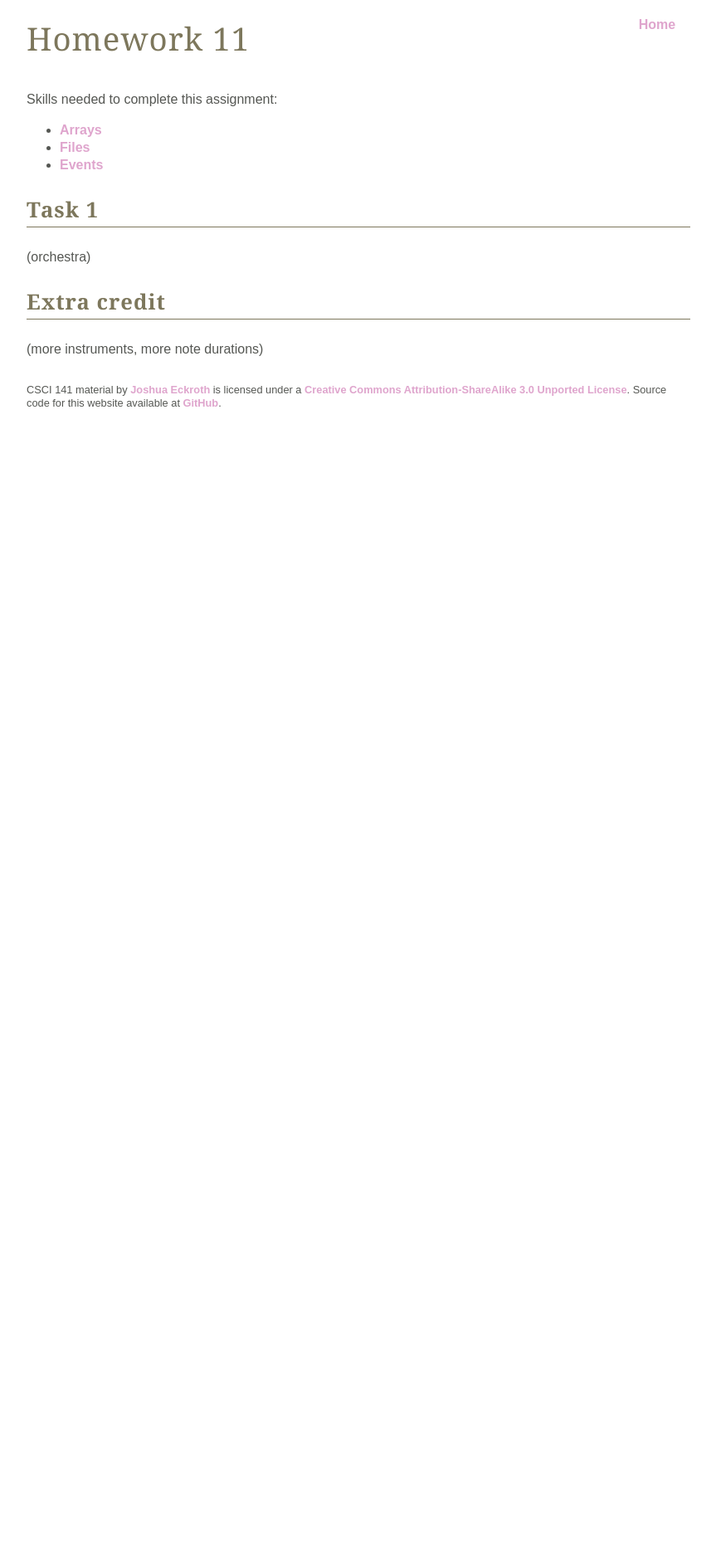
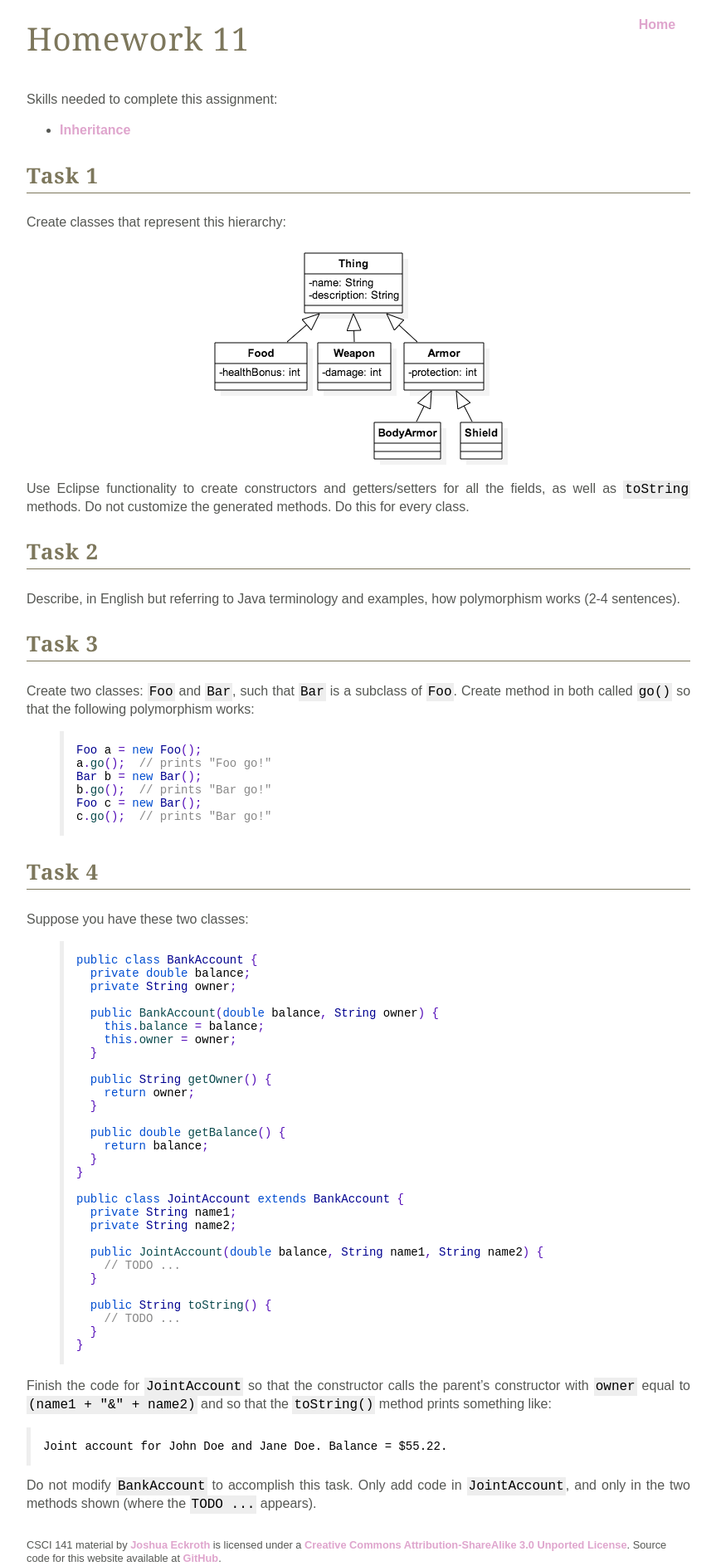
Before and after one commit to joshuaeckroth/csci141-website, a Jekyll site: the page built from homework/homework-11.markdown, in a window 1280 px wide. Shown: the whole page at 83% size, without its empty margins (208-1071 px from the left). Built offline with Jekyll 4.4.1, drawn with Linux system fonts in a browser that asks for light colours; Markdown is read by kramdown in place of the engine named in the settings; before the commit the page ends 900 px from its top, so only the background shows below that.

Commit message:
Some reorg, and HW 11 posted.

````diff
--- a/homework/homework-11.markdown
+++ b/homework/homework-11.markdown
@@ -5,14 +5,74 @@ layout: default
 
 Skills needed to complete this assignment:
 
-- [Arrays](/lecture/arrays.html)
-- [Files](/lecture/files.html)
-- [Events](/lecture/events.html)
+- [Inheritance](/lecture/inheritance.html)
 
 ## Task 1
 
-(orchestra)
+Create classes that represent this hierarchy:
 
-## Extra credit
+![Thing, food, armor, etc.](/images/thing-food-armor-etc.png)
 
-(more instruments, more note durations)
+Use Eclipse functionality to create constructors and getters/setters for all the fields, as well as `toString` methods. Do not customize the generated methods. Do this for every class.
+
+## Task 2
+
+Describe, in English but referring to Java terminology and examples, how polymorphism works (2-4 sentences).
+
+## Task 3
+
+Create two classes: `Foo` and `Bar`, such that `Bar` is a subclass of `Foo`. Create method in both called `go()` so that the following polymorphism works:
+
+{% highlight java %}
+Foo a = new Foo();
+a.go();  // prints "Foo go!"
+Bar b = new Bar();
+b.go();  // prints "Bar go!"
+Foo c = new Bar();
+c.go();  // prints "Bar go!"
+{% endhighlight %}
+
+## Task 4
+
+Suppose you have these two classes:
+
+{% highlight java %}
+public class BankAccount {
+  private double balance;
+  private String owner;
+
+  public BankAccount(double balance, String owner) {
+    this.balance = balance;
+    this.owner = owner;
+  }
+
+  public String getOwner() {
+    return owner;
+  }
+
+  public double getBalance() {
+    return balance;
+  }
+}
+
+public class JointAccount extends BankAccount {
+  private String name1;
+  private String name2;
+
+  public JointAccount(double balance, String name1, String name2) {
+    // TODO ...
+  }
+
+  public String toString() {
+    // TODO ...
+  }
+}
+{% endhighlight %}
+
+Finish the code for `JointAccount` so that the constructor calls the parent's constructor with `owner` equal to `(name1 + "&" + name2)` and so that the `toString()` method prints something like:
+
+```
+Joint account for John Doe and Jane Doe. Balance = $55.22.
+```
+
+Do not modify `BankAccount` to accomplish this task. Only add code in `JointAccount`, and only in the two methods shown (where the `TODO ...` appears).
--- a/homework/homework-12.markdown
+++ b/homework/homework-12.markdown
@@ -5,6 +5,6 @@ layout: default
 
 Skills needed to complete this assignment:
 
-- [Classes](/lecture/classes.html)
+- [Swing](/lecture/swing.html)
 
 ## Task 1
--- /dev/null
+++ b/lecture/interfaces.markdown
@@ -0,0 +1,4 @@
+---
+title: Interfaces
+layout: default
+---
--- /dev/null
+++ b/lecture/swing.markdown
@@ -0,0 +1,4 @@
+---
+title: Swing
+layout: default
+---
````
Also changed, not shown: homework/homework-13.markdown (+8 -9 lines), index.html (+2 -6 lines), lecture/calendar.markdown (+3 -4 lines), images/thing-food-armor-etc.png (added), 1 other file.
